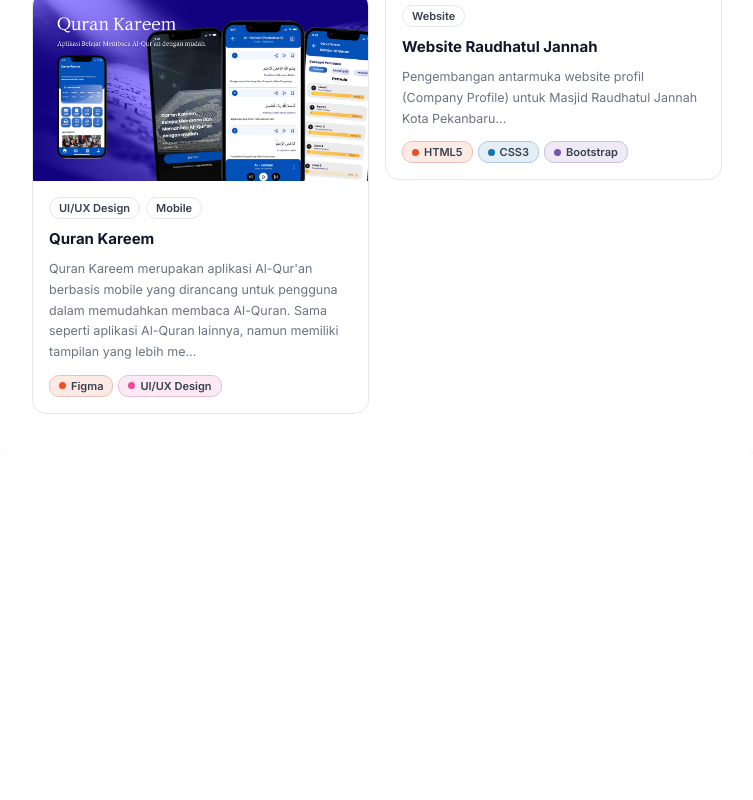
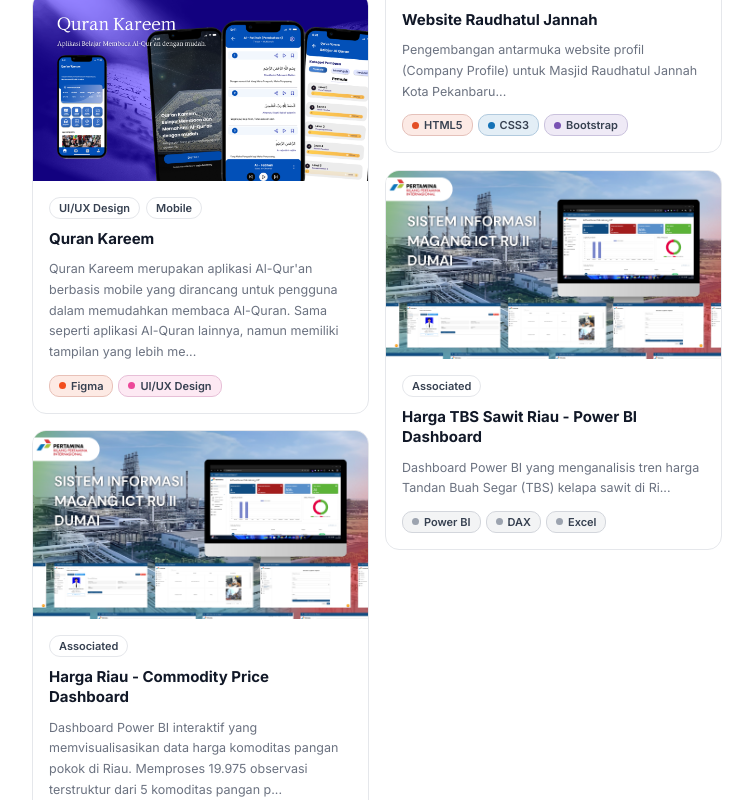
Before and after one commit to LeebSite/leebsite-portofolio, a React (Vite) app: page /projects in a window 1280 px wide. Shown: the part 2000-2800 px from the top of the page, without its empty margins (422-1175 px from the left). Before the commit the page ends 2486 px from the top, so only its background shows below. Built offline with nearby package versions, Linux system fonts and the light colour scheme.

Commit message:
feat(projects): update ScapeGIS metadata and add Power BI commodity dashboards

```diff
--- a/src/data/data.js
+++ b/src/data/data.js
@@ -266,13 +266,13 @@ export const listProyek = [
     title: "Scapegis - AI-Powered WebGIS Platform",
     subtitle: "Sistem Informasi Geografis Tata Ruang Kota Pekanbaru",
     categories: ["Website", "Associated"],
-    tech: ["WebGIS", "RESTful API", "NLP", "AI", "Fullstack Web"],
+    tech: ["Next.js", "FastAPI", "PostGIS", "Gemini"],
     featured: true,
     borderColor: "#6366f1",
     fullDescription: "Platform Sistem Informasi Geografis berbasis web (WebGIS) berskala penuh untuk optimalisasi visualisasi dan manajemen data keruangan. Mengintegrasikan basis data spasial kompleks dengan arsitektur full-stack dan RESTful API. Fitur terobosan mencakup implementasi AI-assisted GIS Chat Agent menggunakan pemrosesan bahasa alami (NLP) yang memungkinkan eksekusi kueri dan analisis geospasial secara otomatis hanya melalui perintah teks.",
     image: "/assets/projects/scapegis.png",
     url: "#",
-    github: "#",
+    github: "https://github.com/LeebSite/ScapeGIS",
     link: "#"
   },
   {
@@ -355,6 +355,34 @@ export const listProyek = [
     borderColor: "#6b7280",
     fullDescription: "Pengembangan antarmuka website profil (Company Profile) untuk Masjid Raudhatul Jannah Kota Pekanbaru. Dibangun menggunakan fundamental HTML5 dan styling CSS Bootstrap guna menyajikan informasi seputar sejarah institusi, galeri, jadwal kegiatan, dan informasi donasi masjid dalam sebuah antarmuka web yang bersih dan responsif.",
     image: "/assets/projects/raudhatuljannah.png",
+    url: "#",
+    github: "#",
+    link: "#"
+  },
+  {
+    id: 11,
+    title: "Harga Riau - Commodity Price Dashboard",
+    subtitle: "Dashboard Harga Komoditas Pangan Pokok Riau",
+    categories: ["Associated"],
+    tech: ["Power BI", "DAX", "Excel"],
+    featured: false,
+    borderColor: "#F2C811",
+    fullDescription: "Dashboard Power BI interaktif yang memvisualisasikan data harga komoditas pangan pokok di Riau. Memproses 19.975 observasi terstruktur dari 5 komoditas pangan pokok di 3 kota selama periode Jan 2021–Apr 2026. Data bersumber dari PIHPS Bank Indonesia yang dikumpulkan selama magang di Bank Indonesia Perwakilan Riau.",
+    image: "/assets/projects/pertaminaruii.png",
+    url: "#",
+    github: "#",
+    link: "#"
+  },
+  {
+    id: 12,
+    title: "Harga TBS Sawit Riau - Power BI Dashboard",
+    subtitle: "Dashboard Harga Tandan Buah Segar Kelapa Sawit",
+    categories: ["Associated"],
+    tech: ["Power BI", "DAX", "Excel"],
+    featured: false,
+    borderColor: "#217346",
+    fullDescription: "Dashboard Power BI yang menganalisis tren harga Tandan Buah Segar (TBS) kelapa sawit di Riau. Memproses 2.704 baris data dari 89 periode mingguan selama Jan 2025–Nov 2026, mencakup harga Plasma dan Swadaya berdasarkan umur tanaman. Data bersumber dari publikasi resmi Dinas Perkebunan (Disbun) Provinsi Riau.",
+    image: "/assets/projects/pertaminaruii.png",
     url: "#",
     github: "#",
     link: "#"
--- a/src/data/translations.js
+++ b/src/data/translations.js
@@ -618,5 +618,17 @@ export const projectTranslations = {
       subtitle: "Official Institutional Profile Portal for Raudhatul Jannah Mosque",
       fullDescription: "Frontend institutional website developed for Raudhatul Jannah Mosque in Pekanbaru. Engineered with semantic HTML5 and Bootstrap CSS to present mosque history, activity schedules, photo galleries, and transparent donation reporting with a clean, fully responsive user experience."
     }
+  },
+  11: {
+    en: {
+      subtitle: "Riau Staple Food Commodity Price Analytics Dashboard",
+      fullDescription: "An interactive Power BI dashboard visualizing historical commodity price trends across Riau Province. Processes 19,975 structured observations covering 5 primary staple food commodities across 3 major cities from Jan 2021 to Apr 2026. Data sourced from Bank Indonesia's PIHPS gathered during internship at Bank Indonesia Riau Provincial Representative Office."
+    }
+  },
+  12: {
+    en: {
+      subtitle: "Riau Palm Oil Fresh Fruit Bunches (TBS) Price Dashboard",
+      fullDescription: "A Power BI analytics dashboard tracking Fresh Fruit Bunches (TBS) price fluctuations in Riau Province. Analyzes 2,704 data rows across 89 weekly cycles from Jan 2025 to Nov 2026, comparing Plasma and Independent (Swadaya) smallholder pricing tiers by palm plant age. Data sourced from official publications by Riau Provincial Plantation Agency (Disbun)."
+    }
   }
 };
```
